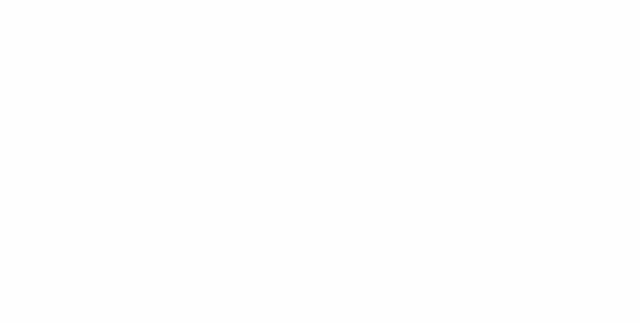
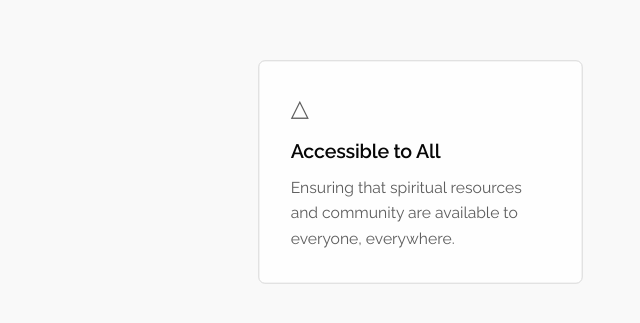
Before and after one commit to Finoana-App/finoana-app, a Next.js app in the folder apps/web/: page /en in a window 1280 px wide. Shown: the part 1215-1538 px from the top of the page, without its empty margins (582-1222 px from the left). Before the commit the page ends 800 px from the top, so only its background shows below. Built offline with nearby package versions, Linux system fonts and the light colour scheme.

Commit message:
feat: add Vision section to landing page

```diff
--- a/apps/web/app/[lang]/page.tsx
+++ b/apps/web/app/[lang]/page.tsx
@@ -1,4 +1,4 @@
-import { Header, Hero } from '@/components/landing';
+import { Header, Hero, Vision } from '@/components/landing';
 
 import { getDictionary, Locale } from '@/i18n';
 
@@ -11,6 +11,7 @@ export default async function HomePage({ params }: { params: Promise<{ lang: Loc
       <Header currentLang={lang} dict={dict} />
       <article>
         <Hero dict={dict} />
+        <Vision dict={dict} />
       </article>
     </section>
   );
--- a/apps/web/components/landing/index.ts
+++ b/apps/web/components/landing/index.ts
@@ -1,2 +1,3 @@
 export * from './header';
-export * from './hero'
+export * from './hero';
+export * from './vision';
--- /dev/null
+++ b/apps/web/components/landing/vision.tsx
@@ -0,0 +1,114 @@
+'use client';
+
+import { useEffect, useRef } from 'react';
+
+import { gsap } from 'gsap';
+import { ScrollTrigger } from 'gsap/ScrollTrigger';
+import { motion } from 'motion/react';
+
+import { Dictionary } from '@/i18n/dictionaries/en';
+
+gsap.registerPlugin(ScrollTrigger);
+
+export function Vision({ dict }: { dict: Dictionary }) {
+  const sectionRef = useRef<HTMLElement>(null);
+
+  useEffect(() => {
+    const ctx = gsap.context(() => {
+      gsap.fromTo(
+        '.vision-reveal',
+        { opacity: 0, y: 50 },
+        {
+          opacity: 1,
+          y: 0,
+          duration: 0.8,
+          stagger: 0.1,
+          ease: 'power2.out',
+          scrollTrigger: {
+            trigger: sectionRef.current,
+            start: 'top 70%',
+            toggleActions: 'play none none reverse',
+          },
+        }
+      );
+
+      gsap.fromTo(
+        '.vision-card',
+        { opacity: 0, y: 30, scale: 0.98 },
+        {
+          opacity: 1,
+          y: 0,
+          scale: 1,
+          duration: 0.6,
+          stagger: 0.15,
+          ease: 'power2.out',
+          scrollTrigger: {
+            trigger: '.vision-cards',
+            start: 'top 75%',
+            toggleActions: 'play none none reverse',
+          },
+        }
+      );
+    }, sectionRef);
+
+    return () => ctx.revert();
+  }, []);
+
+  const principles = [
+    {
+      title: dict.vision.principle1.title,
+      desc: dict.vision.principle1.desc,
+      icon: '◯',
+    },
+    {
+      title: dict.vision.principle2.title,
+      desc: dict.vision.principle2.desc,
+      icon: '◇',
+    },
+    {
+      title: dict.vision.principle3.title,
+      desc: dict.vision.principle3.desc,
+      icon: '△',
+    },
+  ];
+
+  return (
+    <section ref={sectionRef} id="vision" className="section bg-surface">
+      <div className="container-docs">
+        <div className="mx-auto mb-16 max-w-3xl text-center md:mb-24">
+          <motion.span initial={{ opacity: 0 }} animate={{ opacity: 1 }} className="vision-reveal badge-mono">
+            {dict.vision.badge}
+          </motion.span>
+          <motion.h2 initial={{ opacity: 0 }} animate={{ opacity: 1 }} className="vision-reveal mt-6 text-balance">
+            {dict.vision.title}
+          </motion.h2>
+          <motion.p
+            initial={{ opacity: 0 }}
+            animate={{ opacity: 1 }}
+            className="vision-reveal text-muted-foreground mt-6 text-lg leading-relaxed text-pretty"
+          >
+            {dict.vision.description}
+          </motion.p>
+        </div>
+        <div className="vision-cards grid gap-6 md:grid-cols-3 md:gap-8">
+          {principles.map((principle, index) => (
+            <motion.div
+              key={index}
+              initial={{ opacity: 0 }}
+              animate={{ opacity: 1 }}
+              className="vision-card doc-card group"
+              whileHover={{ y: -4 }}
+              transition={{ duration: 0.3 }}
+            >
+              <span className="text-muted-foreground group-hover:text-foreground mb-4 block text-2xl transition-colors duration-300">
+                {principle.icon}
+              </span>
+              <h3 className="mb-3 text-xl font-semibold">{principle.title}</h3>
+              <p className="text-muted-foreground leading-relaxed">{principle.desc}</p>
+            </motion.div>
+          ))}
+        </div>
+      </div>
+    </section>
+  );
+}
--- a/apps/web/i18n/dictionaries/en.ts
+++ b/apps/web/i18n/dictionaries/en.ts
@@ -8,10 +8,28 @@ export const en = {
   hero: {
     badge: 'Faith · Community · Peace',
     title: 'Empowering Faith Through Technology',
-    subtitle: 'A platform designed to support spiritual growth, community building, and faith-based learning in the digital age.',
+    subtitle:
+      'A platform designed to support spiritual growth, community building, and faith-based learning in the digital age.',
     cta: {
       primary: 'Get Started',
       secondary: 'Learn More',
+    },
+  },
+  vision: {
+    badge: 'Our Vision',
+    title: 'Building the Future of Digital Faith',
+    description: 'We envision a world where technology serves as a bridge to deeper spiritual connection, community engagement, and meaningful growth in faith.',
+    principle1: {
+      title: 'Community First',
+      desc: 'Creating spaces where believers can connect, share, and grow together in authentic fellowship.',
+    },
+    principle2: {
+      title: 'Scripture Centered',
+      desc: 'Grounding every feature and interaction in biblical truth and wisdom.',
+    },
+    principle3: {
+      title: 'Accessible to All',
+      desc: 'Ensuring that spiritual resources and community are available to everyone, everywhere.',
     },
   },
   auth: {
--- a/apps/web/i18n/dictionaries/fr.ts
+++ b/apps/web/i18n/dictionaries/fr.ts
@@ -10,10 +10,28 @@ export const fr: Dictionary = {
   hero: {
     badge: 'Foi · Communauté · Paix',
     title: 'Renforcer la Foi par la Technologie',
-    subtitle: 'Une plateforme conçue pour soutenir la croissance spirituelle, la construction de communauté et l\'apprentissage basé sur la foi à l\'ère numérique.',
+    subtitle:
+      "Une plateforme conçue pour soutenir la croissance spirituelle, la construction de communauté et l'apprentissage basé sur la foi à l'ère numérique.",
     cta: {
       primary: 'Commencer',
       secondary: 'En Savoir Plus',
+    },
+  },
+  vision: {
+    badge: 'Notre Vision',
+    title: 'Construire l\'Avenir de la Foi Numérique',
+    description: 'Nous envisageons un monde où la technologie sert de pont vers une connexion spirituelle plus profonde, un engagement communautaire et une croissance significative dans la foi.',
+    principle1: {
+      title: 'Communauté d\'Abord',
+      desc: 'Créer des espaces où les croyants peuvent se connecter, partager et grandir ensemble dans une communion authentique.',
+    },
+    principle2: {
+      title: 'Centré sur l\'Écriture',
+      desc: 'Ancrer chaque fonctionnalité et interaction dans la vérité et la sagesse bibliques.',
+    },
+    principle3: {
+      title: 'Accessible à Tous',
+      desc: 'Garantir que les ressources spirituelles et la communauté sont disponibles pour tous, partout.',
     },
   },
   auth: {
```
